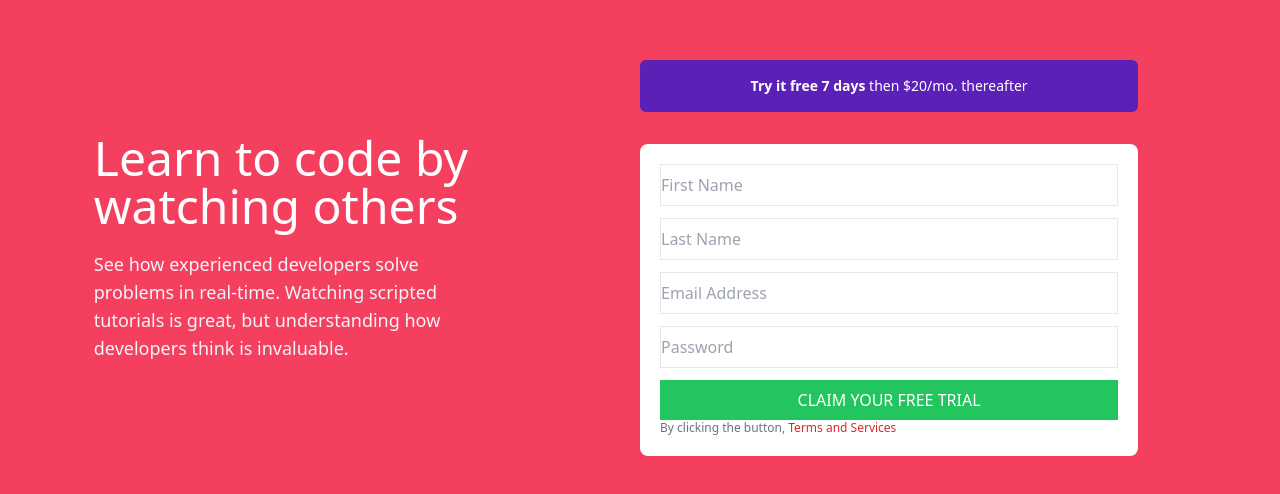
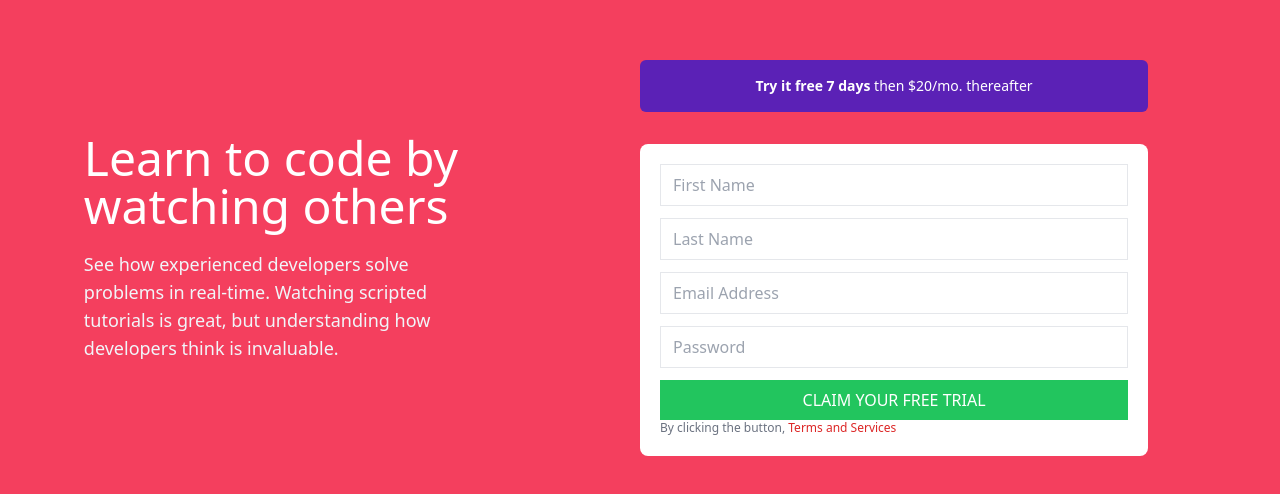
Before and after one commit to Erudite885/mini-signup, a React (Vite) app: page / in a window 1280 px wide. Shown: the part 142-636 px from the top of the page. Built offline with nearby package versions, Linux system fonts and the light colour scheme.

Commit message:
form styling

```diff
--- a/src/components/Form.tsx
+++ b/src/components/Form.tsx
@@ -1,52 +1,113 @@
 import React, { useState } from 'react'
 
 const Form: React.FC = () => {
-    const [firstName, setFirstName] = useState('')
-    const [lastName, setLastName] = useState('')
-    const [email, setEmail] = useState('')
-    const [password, setPassword] = useState('')
+    // const [firstName, setFirstName] = useState('')
+    // const [lastName, setLastName] = useState('')
+    // const [email, setEmail] = useState('')
+    // const [password, setPassword] = useState('')
 
-    const [error, setError] = useState('')
+    const [formData, setFormData] = useState({
+        firstName: '',
+        lastName: '',
+        email: '',
+        password:''
+    })
+
+    const [errors, setErrors] = useState({
+        firstName: '',
+        lastName: '',
+        email: '',
+        password:''
+    })
     const [success, setSuccess] = useState('')
 
+    const validateForm = () => {
+        let valid = true
+        const newErrors = {
+        firstName: '',
+        lastName: '',
+        email: '',
+        password:''
+        }
+
+        if (formData.firstName.trim() === '') {
+            valid = false
+            newErrors.firstName = 'First Name required'
+        }
+        if (formData.lastName.trim() === '') {
+            valid = false
+            newErrors.lastName = 'Last Name required'
+        }
+        if (formData.password.trim() === '') {
+            valid = false
+            newErrors.password = 'Password required'
+        }
+        const emailRegex = /^[\w-]+(\.[\w-]+)*@([\w-]+\.)+[a-zA-Z]{2,7}$/
+        if (!emailRegex.test(formData.email)) {
+            valid = false
+            newErrors.email = 'Invalid Email Address'
+        }
+        setErrors(newErrors)
+        return valid
+    }
 
     const submitHandler = (e: React.FormEvent) => {
         e.preventDefault()
 
-        if (!firstName) {
-            setError('Please input First Name')
-        } else if (!lastName) {
-            setError('Please input Last Name')
-        } else if (!email || !email.match(/^[\w-]+(\.[\w-]+)*@([\w-]+\.)+[a-zA-Z]{2,7}$/)) {
-       setError('Please enter a valid Email address.')
-        } else if (!password) {
-            setError('Please input password')
-        }  else {
-             setTimeout(() => {
-         setSuccess(`Thank you ${firstName + ' ' + lastName}  for your submission. You will be notified at ${email}`)
-                 setEmail('')
-                 setFirstName('')
-                 setLastName('')
-                 setPassword('')
-         setError('')
-       }, 1000);
+        if (validateForm()) {
+            console.log('form submitted')
+            setTimeout(() => {
+                setSuccess(`Thank you ${formData.firstName + ' ' + formData.lastName}  for your submission. You will be notified at ${formData.email}`)
+            }, 500);
+            setFormData({
+            firstName: '',
+            lastName: '',
+            email: '',
+            password:''
+    })
+        } else {
+            console.log('form validation failed')
         }
-        console.log(firstName, lastName, email, password)
+
+    //     if (!firstName) {
+    //         setError('Please input First Name')
+    //     } else if (!lastName) {
+    //         setError('Please input Last Name')
+    //     } else if (!email || !email.match(/^[\w-]+(\.[\w-]+)*@([\w-]+\.)+[a-zA-Z]{2,7}$/)) {
+    //    setError('Please enter a valid Email address.')
+    //     } else if (!password) {
+    //         setError('Please input password')
+    //     }  else {
+    //          setTimeout(() => {
+    //      setSuccess(`Thank you ${firstName + ' ' + lastName}  for your submission. You will be notified at ${email}`)
+    //              setEmail('')
+    //              setFirstName('')
+    //              setLastName('')
+    //              setPassword('')
+    //      setError('')
+    //    }, 1000);
+    //     }
+        // console.log(firstName, lastName, email, password)
+        console.log(formData)
      }
 
   return (
       <div className='px-4 flex flex-col md:w-[50%]'>
           <div className='bg-violet-800 rounded-md py-4 text-center text-white mb-8 md:text-sm'><p><span className='font-bold' >Try it free 7 days</span> then <br className='md:hidden' /> $20/mo. thereafter </p></div>
           <form onSubmit={submitHandler} className='p-5 flex flex-col bg-white rounded-lg'>
-              <input type="text" value={firstName} onChange={(e) => setFirstName(e.target.value)} placeholder='First Name' className='mb-3 py-2 border outline-none' />
-              <input type="text" value={lastName} onChange={(e) => setLastName(e.target.value)} placeholder='Last Name' className='mb-3 py-2 border outline-none' />
-              <input type="email" value={email} onChange={(e) => setEmail(e.target.value)} placeholder='Email Address' className='mb-3 py-2 border outline-none' />
-              <input type="password" value={password} onChange={(e) => setPassword(e.target.value)} placeholder='Password' className='mb-3 py-2 border outline-none' />
+              <input type="text" value={formData.firstName} onChange={(e) => setFormData({...formData, firstName: e.target.value })} placeholder='First Name' className='mb-3 py-2 px-3 border outline-none' />
+              {errors ? <p className='text-red-500 p-5 hidden'>{errors.firstName}</p> : ''}
+              <input type="text" value={formData.lastName} onChange={(e) => setFormData({ ...formData, lastName: e.target.value })} placeholder='Last Name' className='mb-3 py-2 px-3 border outline-none' />
+              {errors && <p className='text-red-500 p-5 hidden'>{errors.lastName}</p>}
+              <input type="email" value={formData.email} onChange={(e) => setFormData({ ...formData, email: e.target.value })} placeholder='Email Address' className='mb-3 py-2 px-3 border outline-none' />
+              {errors && <p className='text-red-500 p-5 hidden'>{errors.email}</p>}
+              <input type="password" value={formData.password} onChange={(e) => setFormData({ ...formData, password: e.target.value })} placeholder='Password' className='mb-3 py-2 px-3 border outline-none' />
+              {errors && <p className='text-red-500 p-5 hidden'>{errors.password}</p>}
               <button type='submit' className='bg-green-500 text-white uppercase p-2'>claim your free trial</button>
           <p className='text-xs text-gray-500'>By clicking the button, <span className='text-red-600'>Terms and Services</span> </p>
+          {/* {errors && <p className='text-red-500 p-5 '>{errors.firstName}</p>} */}
+          {success && <p className='text-lime-400 pt-8 md:px-[40px]'>{success}</p> }
           </form>
-           {error && <p className='text-red-500 p-5 '>{error}</p>}
-          {success && !error && <p className='text-lime-400 pt-8 md:px-[40px]'>{ success}</p> }
 
     </div>
   )
```
